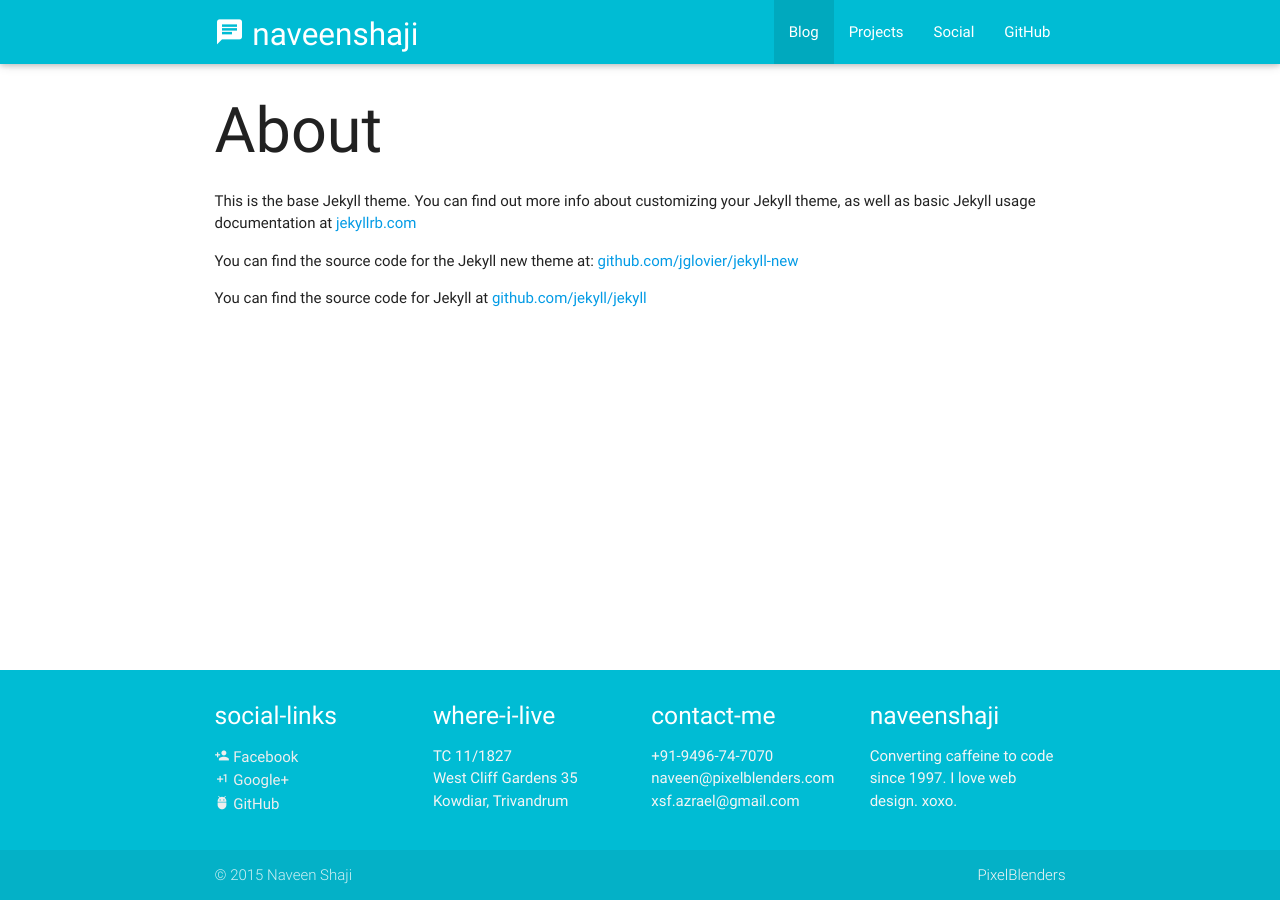
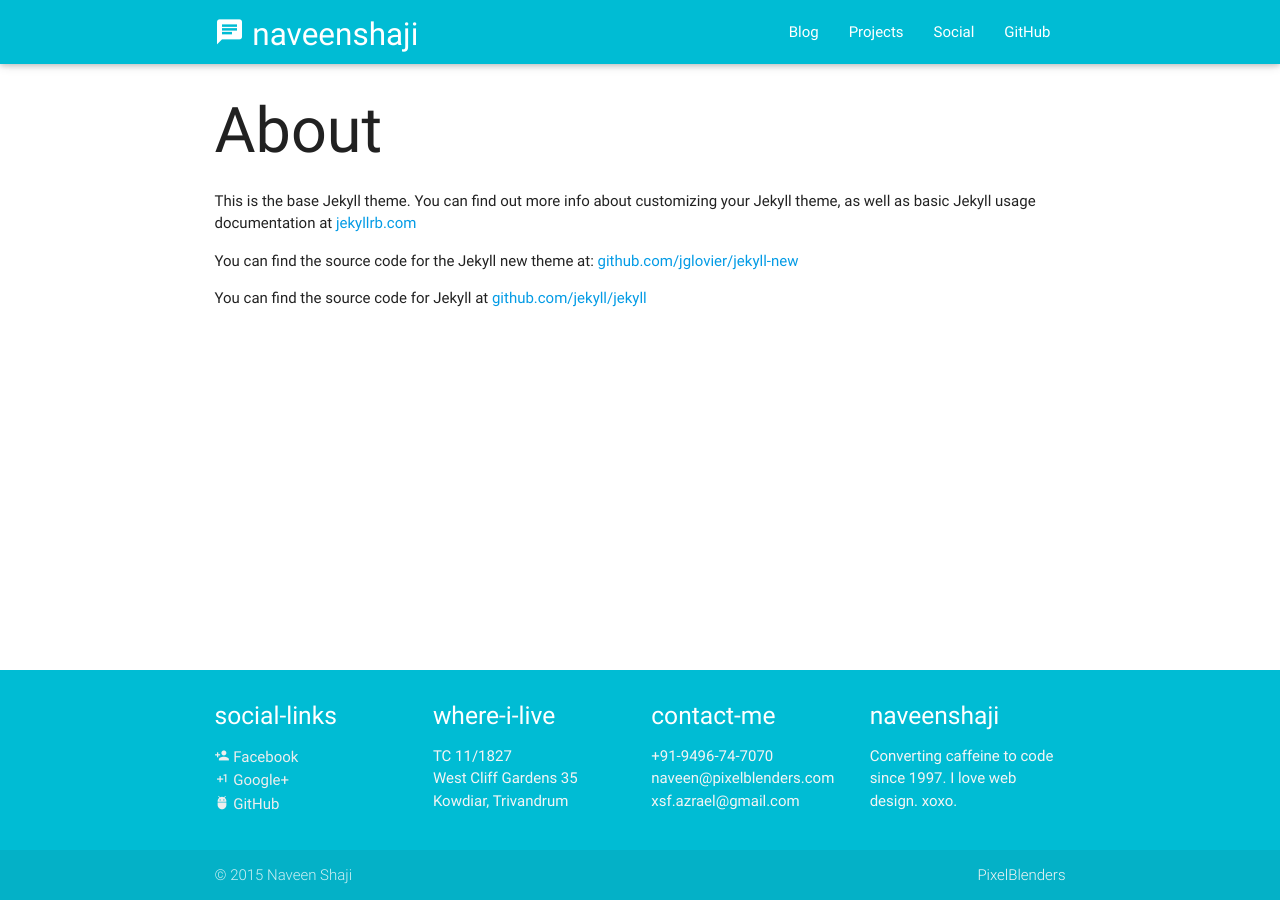
Before and after one commit to jhokamp/jhokamp.github.io, a Jekyll site: the page built from about.md, in a window 1280 px wide. Built offline with Jekyll 4.4.1, drawn with Linux system fonts in a browser that asks for light colours.

Commit message:
Removed class active from 'blog' in navbar
because it didn't look that great.

```diff
--- a/_includes/header.html
+++ b/_includes/header.html
@@ -4,7 +4,7 @@
             <div class="nav-wrapper container">
                 <a href="/" class="brand-logo"><i class="mdi-communication-chat"></i> naveenshaji</a>
                 <ul id="nav-mobile" class="right side-nav">
-                    <li class="active"><a href="/" target="_blank">Blog</a>
+                    <li><a href="/" target="_blank">Blog</a>
                     </li>
                     <li><a href="#" target="_blank">Projects</a>
                     </li>
--- a/css/main.css
+++ b/css/main.css
@@ -11,3 +11,7 @@ footer {
   -webkit-line-clamp: 5;
   -webkit-box-orient: vertical;
 }
+.post-title {
+    overflow: hidden;
+    max-height: 1.2em;
+}
```
